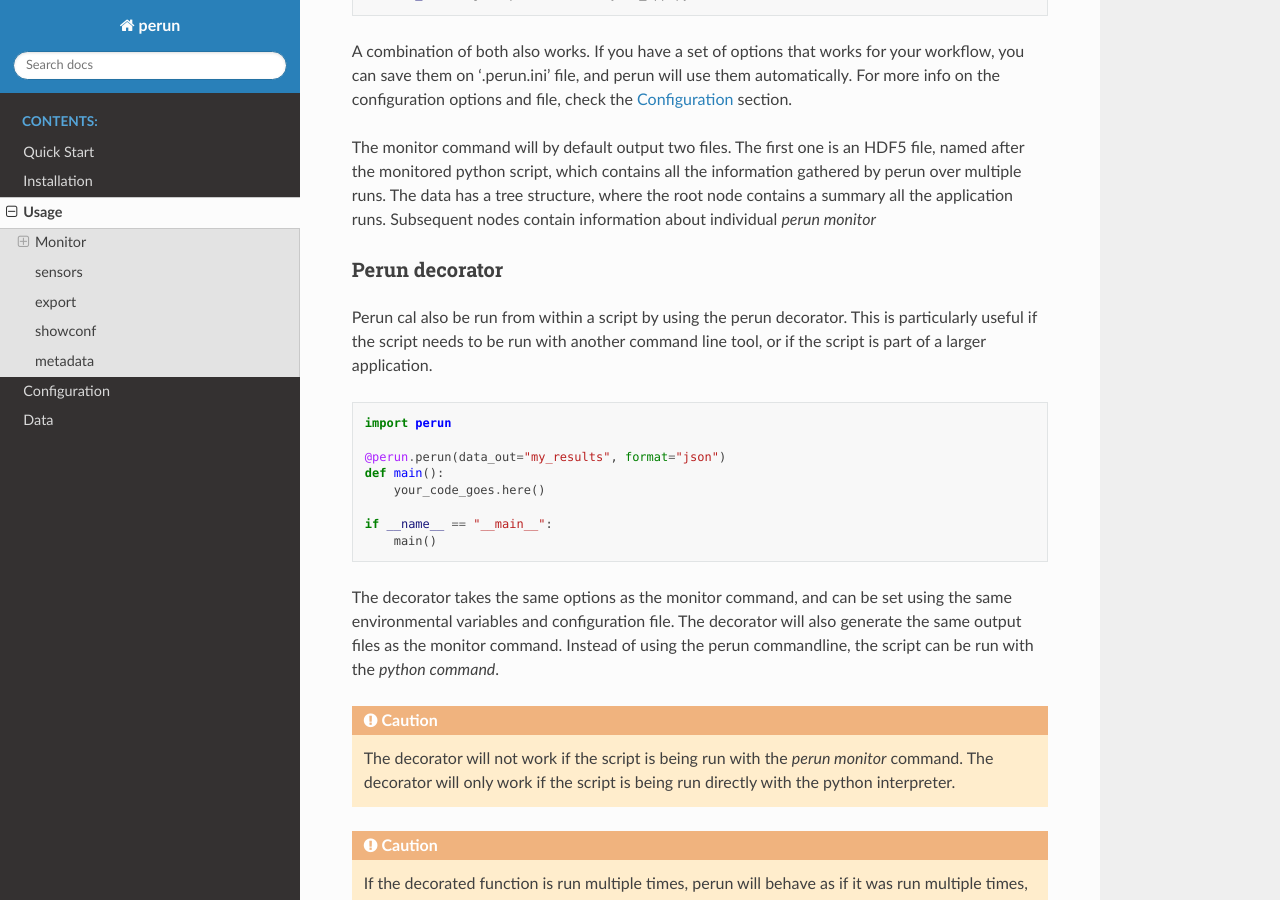
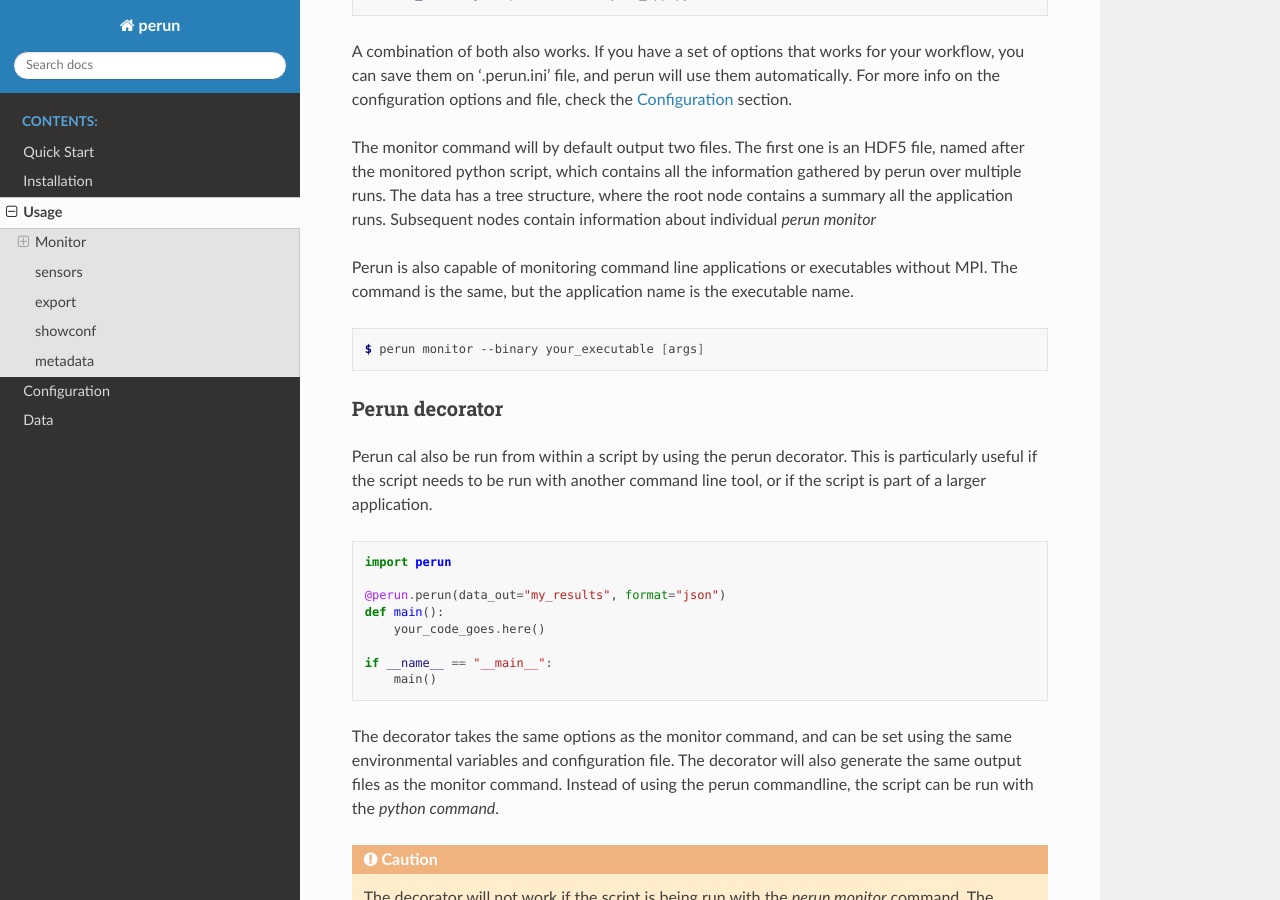
Before and after one commit to Helmholtz-AI-Energy/perun, a Sphinx documentation site: the page built from docs/usage.rst, in a window 1280 px wide and 900 px high, scrolled down 1069 px. Built offline with Sphinx 7.4.7 and the Read the Docs theme 2.0.0, drawn with Linux system fonts in a browser that asks for light colours.

```diff
--- a/docs/usage.rst
+++ b/docs/usage.rst
@@ -54,6 +54,12 @@ A combination of both also works. If you have a set of options that works for yo
 
 The monitor command will by default output two files. The first one is an HDF5 file, named after the monitored python script, which contains all the information gathered by perun over multiple runs. The data has a tree structure, where the root node contains a summary all the application runs. Subsequent nodes contain information about individual `perun monitor`
 
+
+Perun is also capable of monitoring command line applications or executables without MPI. The command is the same, but the application name is the executable name.
+
+.. code-block:: console
+
+    $ perun monitor --binary your_executable [args]
 
 Perun decorator
 ~~~~~~~~~~~~~~~
```
Also changed, not shown: README.md (+9 -0 lines), docs/requirements.txt (+32 -267 lines).
